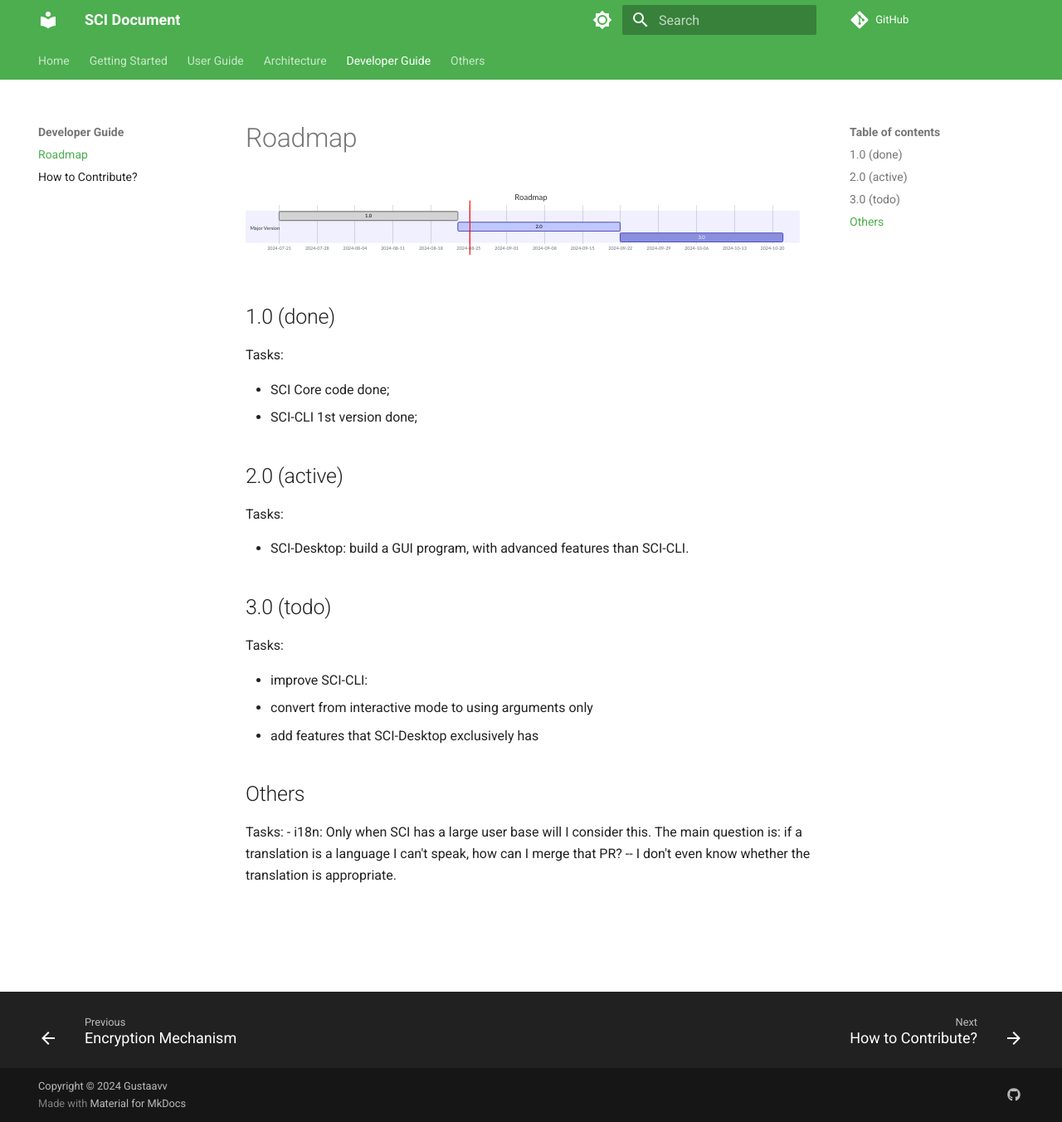
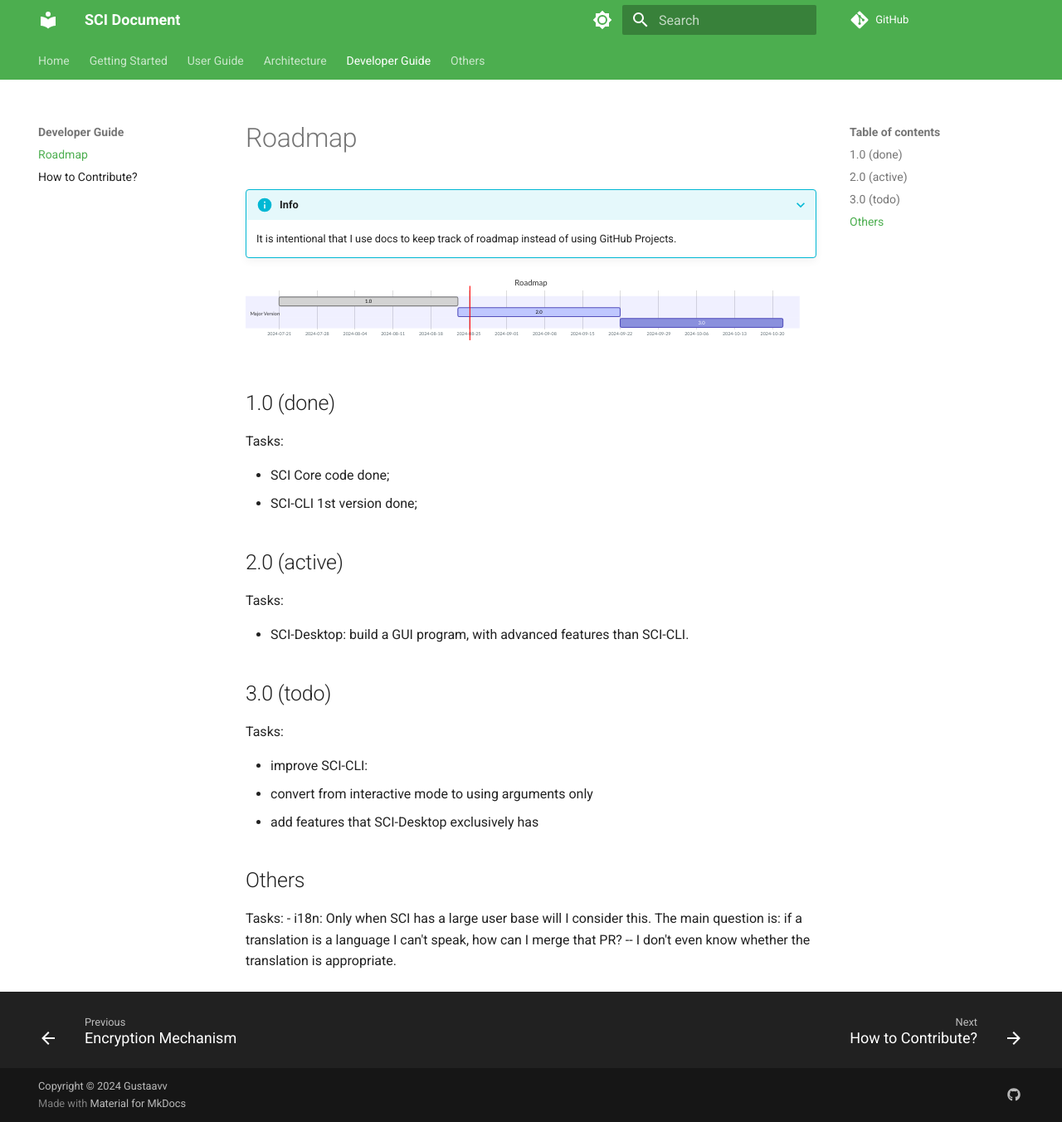
Before and after one commit to gustaavv/SecureCloudInspector, an MkDocs documentation site: the page built from docs/developerGuide/roadmap.md, in a window 1280 px wide and 1352 px high. Shown: the whole window at 83% size. Built offline with MkDocs 1.6.1 and Material for MkDocs 9.7.7, drawn with Linux system fonts in a browser that asks for light colours; comment, search, counter and statistics services are not loaded.

Commit message:
update doc

````diff
--- a/docs/developerGuide/roadmap.md
+++ b/docs/developerGuide/roadmap.md
@@ -1,4 +1,9 @@
 # Roadmap
+
+???+ info
+
+    It is intentional that I use docs to keep track of roadmap instead of using GitHub Projects.
+
 
 ```mermaid
 gantt
````
